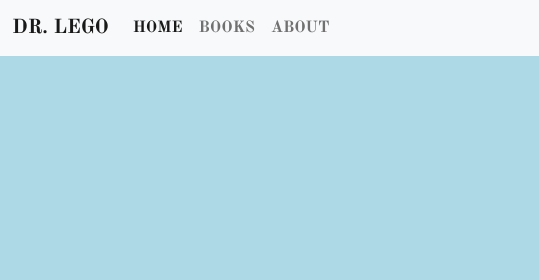
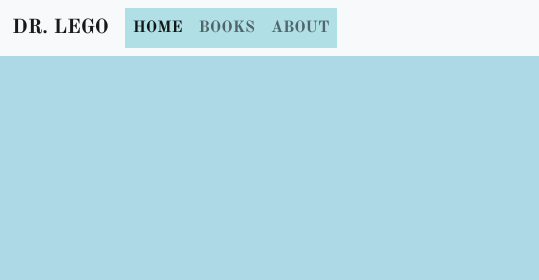
Before and after one commit to iu-msis/1-html-review-jakejose, a plain HTML site: page public/index.html in a window 1280 px wide. Shown: the top 280 px of the page, 0-539 px from the left. Drawn offline with nearby package versions, Linux system fonts and the light colour scheme.

Commit message:
adding comments

```diff
--- a/public/css/styles.css
+++ b/public/css/styles.css
@@ -17,6 +17,13 @@ a{
     color: lightcoral;
 }
 
+/* Declaration by Class */
+
+.navbar-nav{
+    background-color: powderblue;
+}
+
+/* Declaration by ID */
 #welcomeHeader{
     font-style: italic !important;
 }
```
Also changed, not shown: public/index.html (+1 -1 lines).
